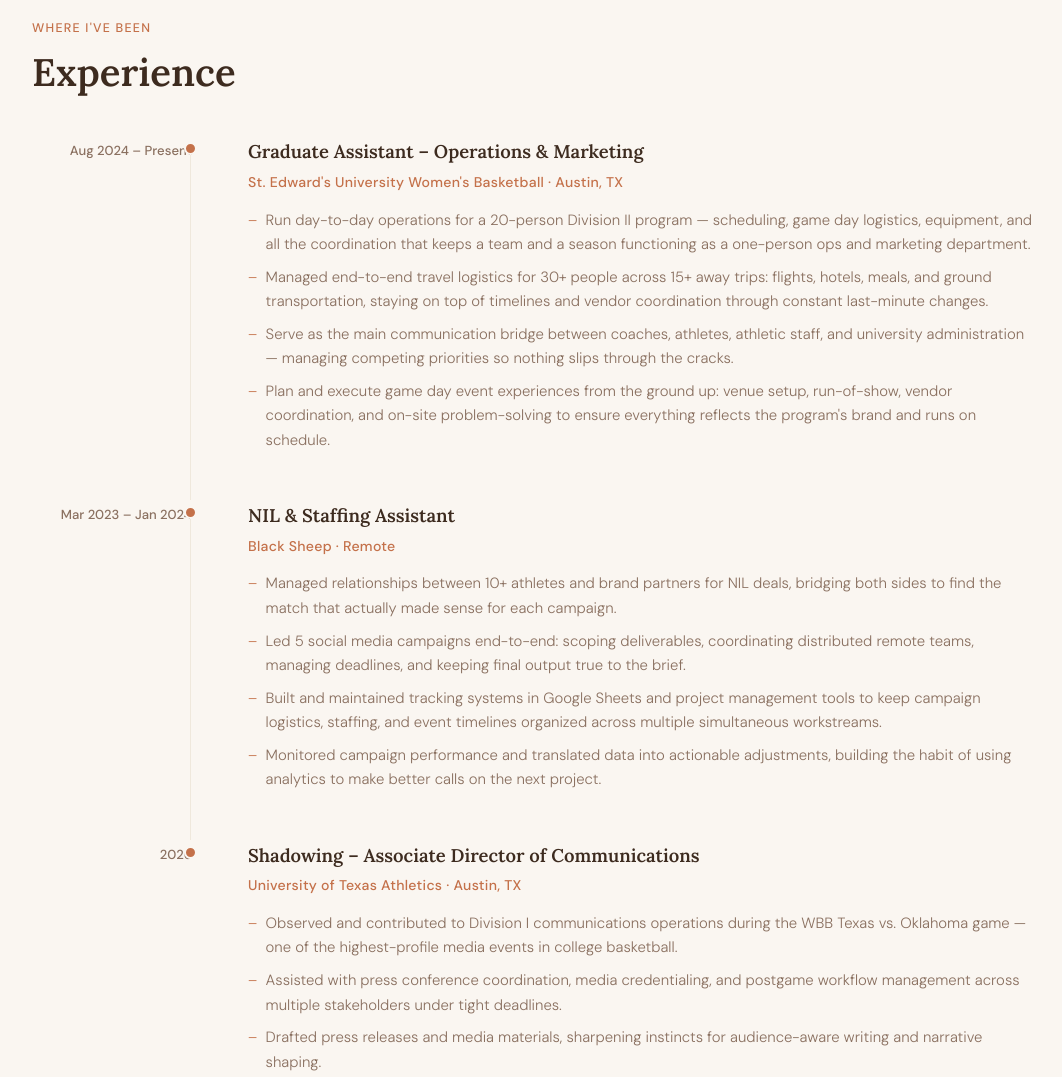
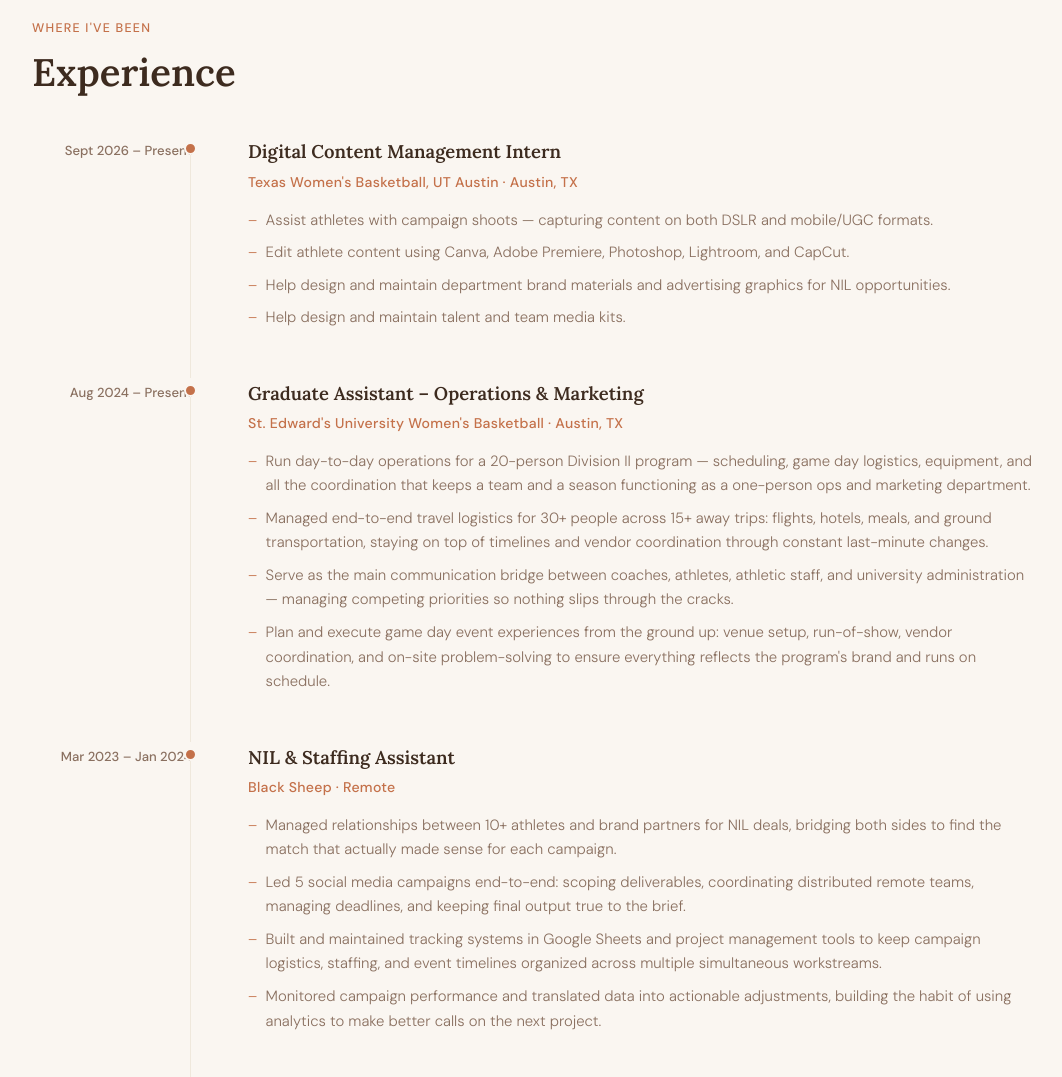
Before and after one commit to saraolson02/Sara-Olson2, a plain HTML site: page index.html in a window 1280 px wide. Shown: the part 1740-2817 px from the top of the page, without its empty margins (108-1170 px from the left). Drawn offline with Linux system fonts and the light colour scheme.

Commit message:
Add files via upload

```diff
--- a/index.html
+++ b/index.html
@@ -697,6 +697,21 @@
       <div class="timeline">
 
         <div class="timeline-item">
+          <div class="timeline-date">Sept 2026 – Present</div>
+          <div class="timeline-dot"></div>
+          <div class="timeline-content">
+            <div class="timeline-role">Digital Content Management Intern</div>
+            <div class="timeline-company">Texas Women's Basketball, UT Austin · Austin, TX</div>
+            <ul class="timeline-bullets">
+              <li>Assist athletes with campaign shoots — capturing content on both DSLR and mobile/UGC formats.</li>
+              <li>Edit athlete content using Canva, Adobe Premiere, Photoshop, Lightroom, and CapCut.</li>
+              <li>Help design and maintain department brand materials and advertising graphics for NIL opportunities.</li>
+              <li>Help design and maintain talent and team media kits.</li>
+            </ul>
+          </div>
+        </div>
+
+        <div class="timeline-item">
           <div class="timeline-date">Aug 2024 – Present</div>
           <div class="timeline-dot"></div>
           <div class="timeline-content">
@@ -761,12 +776,6 @@
           <div class="project-tag">Digital Marketing · MBA</div>
           <div class="project-title">Slow North — Digital Marketing Plan</div>
           <div class="project-desc">Served as Research Director on a full digital marketing plan for Slow North, an Austin-based sustainable lifestyle brand. Conducted SWOT and competitive analysis, developed buyer personas, and built an integrated marketing communications strategy covering SEO, paid media, email marketing, influencer partnerships, and a subscription model — applying HubSpot's inbound methodology throughout.</div>
-        </div>
-
-        <div class="project-card">
-          <div class="project-tag">Campaign Management</div>
-          <div class="project-title">NIL Social Media Campaigns, Black Sheep</div>
-          <div class="project-desc">Led 5 social media campaigns from brief to delivery for athlete-brand NIL partnerships. Scoped deliverables, coordinated a distributed remote team, tracked performance, and translated analytics into improvements for the next activation.</div>
         </div>
 
         <div class="project-card">
```
